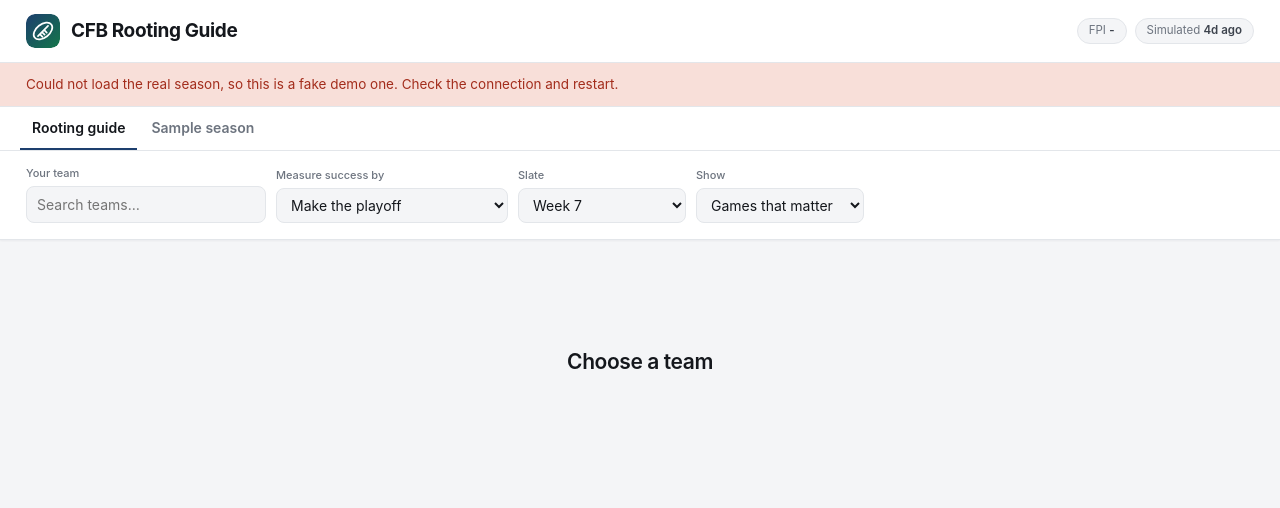
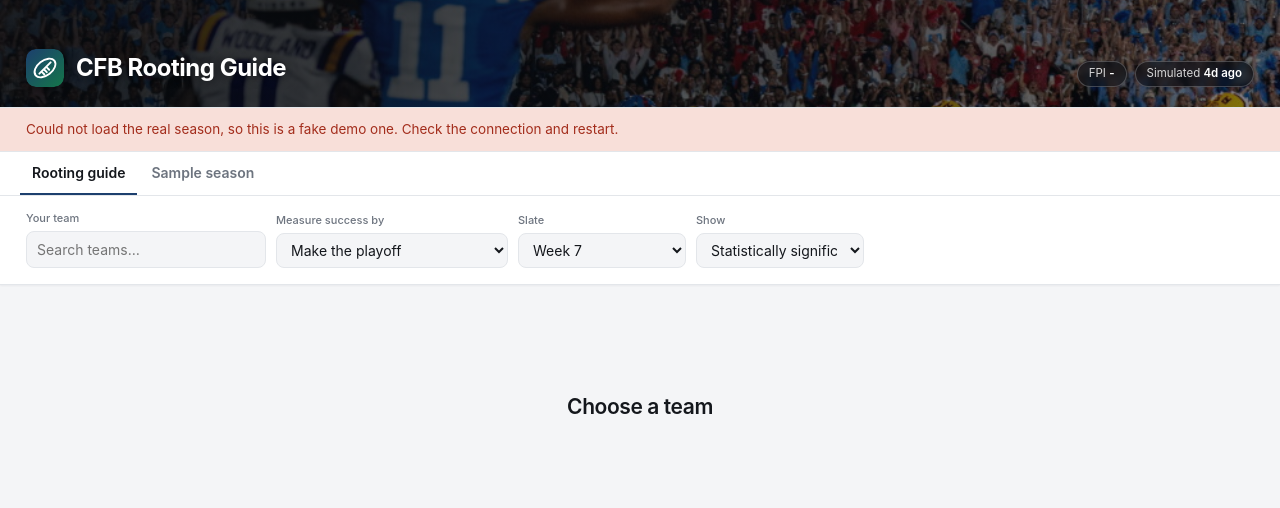
Before and after one commit to goodsellkai/cfb-rooting, a FastAPI app: page / in a window 1280 px wide. Shown: the top 508 px of the page. Run offline with FastAPI, Linux system fonts and the light colour scheme.

Commit message:
Photo header, and a plainer impact column
The header is one of four game photos, picked on load, with the title over
it. The impact column keeps the number and the bar: green where the two
results separate, white where they do not, with a key beside the table.

```diff
--- a/src/cfbroot/web/static/app.css
+++ b/src/cfbroot/web/static/app.css
@@ -51,22 +51,31 @@ h2 { font-size: 12px; margin: 0; letter-spacing: .06em; text-transform: uppercas
      color: var(--muted); font-weight: 700; }
 .muted { color: var(--muted); font-weight: 400; text-transform: none; letter-spacing: 0; }
 
-/* header */
+/* header: one of the photos in static/header, picked on load */
 .topbar {
-  background: var(--panel); border-bottom: 1px solid var(--line);
-  padding: 14px 26px; display: flex; gap: 20px; align-items: center;
-  justify-content: space-between; flex-wrap: wrap;
+  position: relative; border-bottom: 1px solid var(--line);
+  min-height: 108px; padding: 20px 26px; display: flex; gap: 20px;
+  align-items: flex-end; justify-content: space-between; flex-wrap: wrap;
+  background: #10141a center 38% / cover no-repeat;
 }
-.brand { display: flex; gap: 11px; align-items: center; }
-.mark { width: 34px; height: 34px; flex: none; border-radius: 9px; }
+.topbar::after {
+  content: ""; position: absolute; inset: 0; pointer-events: none;
+  background: linear-gradient(100deg, rgba(8, 11, 15, .88) 0%,
+              rgba(8, 11, 15, .74) 45%, rgba(8, 11, 15, .5) 100%);
+}
+.topbar > * { position: relative; z-index: 1; }
+.topbar h1 { color: #fff; font-size: 24px; text-shadow: 0 1px 12px rgba(0, 0, 0, .5); }
+.brand { display: flex; gap: 12px; align-items: center; }
+.mark { width: 38px; height: 38px; flex: none; border-radius: 10px;
+        box-shadow: 0 2px 10px rgba(0, 0, 0, .45); }
 .topmeta { display: flex; gap: 8px; flex-wrap: wrap; }
 .chip {
-  font-size: 11.5px; color: var(--muted); background: var(--bg);
-  border: 1px solid var(--line); border-radius: 999px; padding: 3px 11px;
-  text-decoration: none;
+  font-size: 11.5px; color: rgba(255, 255, 255, .82); text-decoration: none;
+  background: rgba(12, 16, 22, .55); border: 1px solid rgba(255, 255, 255, .22);
+  border-radius: 999px; padding: 3px 11px; backdrop-filter: blur(3px);
 }
-.chip b { color: var(--ink-2); font-weight: 600; }
-a.chip:hover { border-color: var(--muted); color: var(--ink-2); }
+.chip b { color: #fff; font-weight: 600; }
+a.chip:hover { border-color: rgba(255, 255, 255, .55); color: #fff; }
 
 /* controls */
 .controlbar {
@@ -127,6 +136,12 @@ button.primary:hover:not(:disabled) { filter: brightness(1.08); }
 button:disabled { opacity: .5; cursor: progress; }
 select.inline { min-width: 200px; padding: 5px 9px; font-size: 13px; }
 input.search { min-width: 0; width: 190px; padding: 5px 10px; font-size: 13px; }
+/* which bars are which */
+.key { display: inline-flex; align-items: center; gap: 5px; font-size: 11.5px;
+       color: var(--muted); }
+.key i { width: 18px; height: 7px; border-radius: 999px; display: inline-block; }
+.key i.on { background: var(--good); }
+.key i.off { background: #fff; border: 1px solid var(--line); margin-left: 7px; }
 input[type="search"]::-webkit-search-cancel-button { cursor: pointer; }
 
 /* layout */
@@ -236,10 +251,8 @@ th .hint { display: block; font-weight: 400; text-transform: none;
 .impact .bar { flex: 1; height: 7px; border-radius: 999px; background: var(--line-2); }
 .impact .bar i { display: block; height: 100%; border-radius: 999px;
                  background: var(--good); }
-.impact .bar i.dim { background: var(--muted); opacity: .45; }
-.swingcell.thin .amt { color: var(--muted); }
-.why { font-size: 11.5px; color: var(--muted); margin-top: 3px;
-       white-space: nowrap; overflow: hidden; text-overflow: ellipsis; }
+.impact .bar i.dim { background: #fff; border: 1px solid var(--line); }
+.swingcell.thin .amt, .swingcell.leaning .amt { color: var(--ink-2); }
 
 /* confidence grades, used by the sample season */
 .sig { display: inline-block; font-size: 10.5px; font-weight: 700;
--- a/src/cfbroot/web/static/app.js
+++ b/src/cfbroot/web/static/app.js
@@ -36,6 +36,7 @@ async function boot() {
     banner("Could not load season data: " + err, false);
     return;
   }
+  setHeaderImage();
   renderTopMeta();
   fillTeams();
   fillMetrics();
@@ -88,6 +89,14 @@ function chip(text, value, href) {
   return href
     ? `<a class="chip" href="${href}" target="_blank" rel="noopener">${inner}</a>`
     : `<span class="chip">${inner}</span>`;
+}
+
+const ASSETS = STATIC ? "static/" : "/static/";
+
+function setHeaderImage() {
+  const n = 1 + Math.floor(Math.random() * 4);
+  document.querySelector(".topbar").style.backgroundImage =
+    `url("${ASSETS}header/${n}.jpg")`;
 }
 
 function renderTopMeta() {
@@ -438,10 +447,10 @@ function gameRowsHTML(games) {
   }));
 
   let html = `<div class="tablewrap"><table class="games"><thead><tr>
-      <th>Matchup<span class="hint">bold is who to root for</span></th>
+      <th>Matchup</th>
       <th class="num">If away wins</th>
       <th class="num">If home wins</th>
-      <th class="swingcell">Impact<span class="hint">gap between the two results</span></th>
+      <th class="swingcell">Impact</th>
     </tr></thead><tbody>`;
 
   for (const g of games) {
@@ -451,12 +460,8 @@ function gameRowsHTML(games) {
     const w = Math.min(100, 100 * Math.abs(s.delta) / maxAbs);
     const dim = sigOf(s) ? "" : " dim";
     const pHome = g.p_home_win;
-    const rootName = rootHome ? g.home : g.away;
     const gap = Math.abs(s.delta);
     const impact = (100 * gap).toFixed(gap >= 0.01 ? 1 : 2) + "%";
-    const note = conf === "clear" ? `root for ${rootName}`
-      : conf === "leaning" ? `leans ${rootName}`
-      : "too close to call";
 
     // Bold the team to root for.
     const awayCls = "side" + (rootHome ? "" : " root") + (conf === "clear" ? " strong" : "");
@@ -476,7 +481,6 @@ function gameRowsHTML(games) {
           <span class="amt">${impact}</span>
           <span class="bar"><i class="${dim.trim() || "on"}" style="width:${w}%"></i></span>
         </div>
-        <div class="why">${esc(note)}</div>
       </td>
     </tr>`;
   }
--- a/src/cfbroot/web/templates/index.html
+++ b/src/cfbroot/web/templates/index.html
@@ -46,7 +46,7 @@
       <label class="field narrow guideonly">
         <span>Show</span>
         <select id="sigfilter">
-          <option value="sig" selected>Games that matter</option>
+          <option value="sig" selected>Statistically significant</option>
           <option value="all">All games</option>
         </select>
       </label>
@@ -90,6 +90,7 @@
         <div class="headfields">
           <input id="rootsearch" class="search" type="search" autocomplete="off"
                  placeholder="Search teams" aria-label="Search this table">
+          <span class="key"><i class="on"></i>significant<i class="off"></i>not</span>
           <span id="rootcount" class="muted"></span>
         </div>
       </div>
```
Also changed, not shown: src/cfbroot/web/static/header/1.jpg (added), src/cfbroot/web/static/header/2.jpg (added), src/cfbroot/web/static/header/3.jpg (added), src/cfbroot/web/static/header/4.jpg (added).
